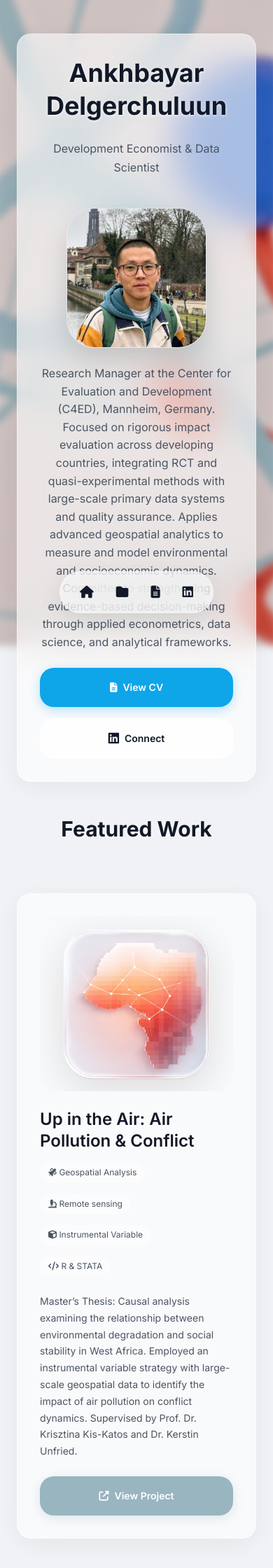
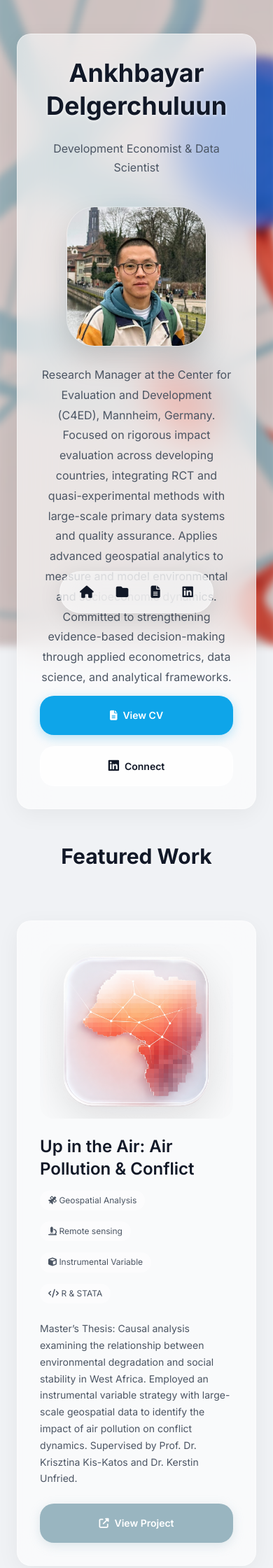
Before and after one commit to ankhaa0813/ankhbayar, a Jekyll site: the page built from index.md, in a window 390 px wide. Shown: the top 2240 px of the page at 70% size. Built offline with Jekyll 4.4.1, drawn with Linux system fonts in a browser that asks for light colours.

Commit message:
Refactor hero card layout and update styles
Refactor hero card layout to use flexbox instead of grid. Update styles for header, body, and profile sections for improved responsiveness and visual consistency.

```diff
--- a/assets/css/style.scss
+++ b/assets/css/style.scss
@@ -164,25 +164,20 @@ body {
 // ============================================
 .hero-card {
     @extend .glass-card;
-    display: grid;
-    // Desktop layout: Header and Body on the left, Profile spans both on the right
-    grid-template-columns: 1fr 240px;
-    grid-template-areas:
-        "header photo"
-        "body   photo";
+    display: flex;
     align-items: center;
-    gap: 0 var(--space-xl); // 0 vertical gap, large horizontal gap for desktop
+    gap: var(--space-xl);
     text-align: left;
 
-    // 1. HEADER SECTION (Title & Subtitle)
-    .hero-header {
-        grid-area: header;
+    // Updated from .hero-content to match your new .md blocks
+    .hero-header, .hero-body {
+        flex: 1;
 
         h1 {
             font-size: var(--font-size-4xl);
             font-weight: 700;
-            line-height: 1.1; // Tightened line height
-            margin-bottom: 4px; // Reduced gap to subtitle
+            line-height: 1.2;
+            margin-bottom: var(--space-sm);
             color: var(--text-dark);
 
             @media (max-width: 768px) {
@@ -192,15 +187,31 @@ body {
 
         .subtitle {
             font-size: var(--font-size-xl);
-            color: var(--text-muted); // Restored original color
-            font-weight: 400;         // Restored original weight
-            margin-bottom: 0; // Removed bottom margin to pull body up
+            color: var(--accent-blue);
+            font-weight: 500;
+            margin-bottom: var(--space-md);
+        }
+
+        p {
+            color: var(--text-muted);
+            line-height: 1.8;
+            margin-bottom: var(--space-md);
+            font-size: var(--font-size-base);
+        }
+
+        .hero-cta {
+            display: flex;
+            gap: var(--space-sm);
+            flex-wrap: wrap;
+
+            @media (max-width: 768px) {
+                flex-direction: column;
+            }
         }
     }
 
-    // 2. PROFILE SECTION (The Squircle Photo)
     .hero-profile {
-        grid-area: photo;
+        flex: 0 0 240px;
         width: 240px;
         height: 240px;
         position: relative;
@@ -228,50 +239,26 @@ body {
         }
     }
 
-    // 3. BODY SECTION (Bio & Buttons)
-    .hero-body {
-        grid-area: body;
-
-        p {
-            color: var(--text-muted);
-            line-height: 1.6; // Slightly tighter for better grouping
-            margin-top: 12px; // Reduced gap from subtitle
-            margin-bottom: var(--space-md);
-            font-size: var(--font-size-base);
-        }
-
-        .hero-cta {
-            display: flex;
-            gap: var(--space-sm);
-            flex-wrap: wrap;
-        }
-    }
-
-    // 4. MOBILE LAYOUT FIX
+    // MOBILE FIX: Tighten margins and reduce gaps
     @media (max-width: 768px) {
-        display: flex;
         flex-direction: column;
         text-align: center;
-        gap: 8px; // Very tight gap for mobile
-        padding: var(--space-lg);
+        gap: 8px; // Reduced from space-xl
 
-        .hero-header .subtitle {
-            margin-bottom: 8px;
+        .hero-header {
+            h1 { margin-bottom: 4px; }
+            .subtitle { margin-bottom: 0; }
         }
 
         .hero-profile {
-            margin: 12px auto; // Space around the photo
+            margin: 10px auto; // Tightened vertical margin
             width: 200px;
             height: 200px;
-            order: 0; // Keeping photo between subtitle and bio based on HTML order
+            flex: 0 0 200px;
         }
 
         .hero-body {
-            p { margin-top: 4px; }
-            .hero-cta {
-                flex-direction: column;
-                align-items: center;
-            }
+            p { margin-top: 8px; margin-bottom: 12px; }
         }
     }
 }
```
